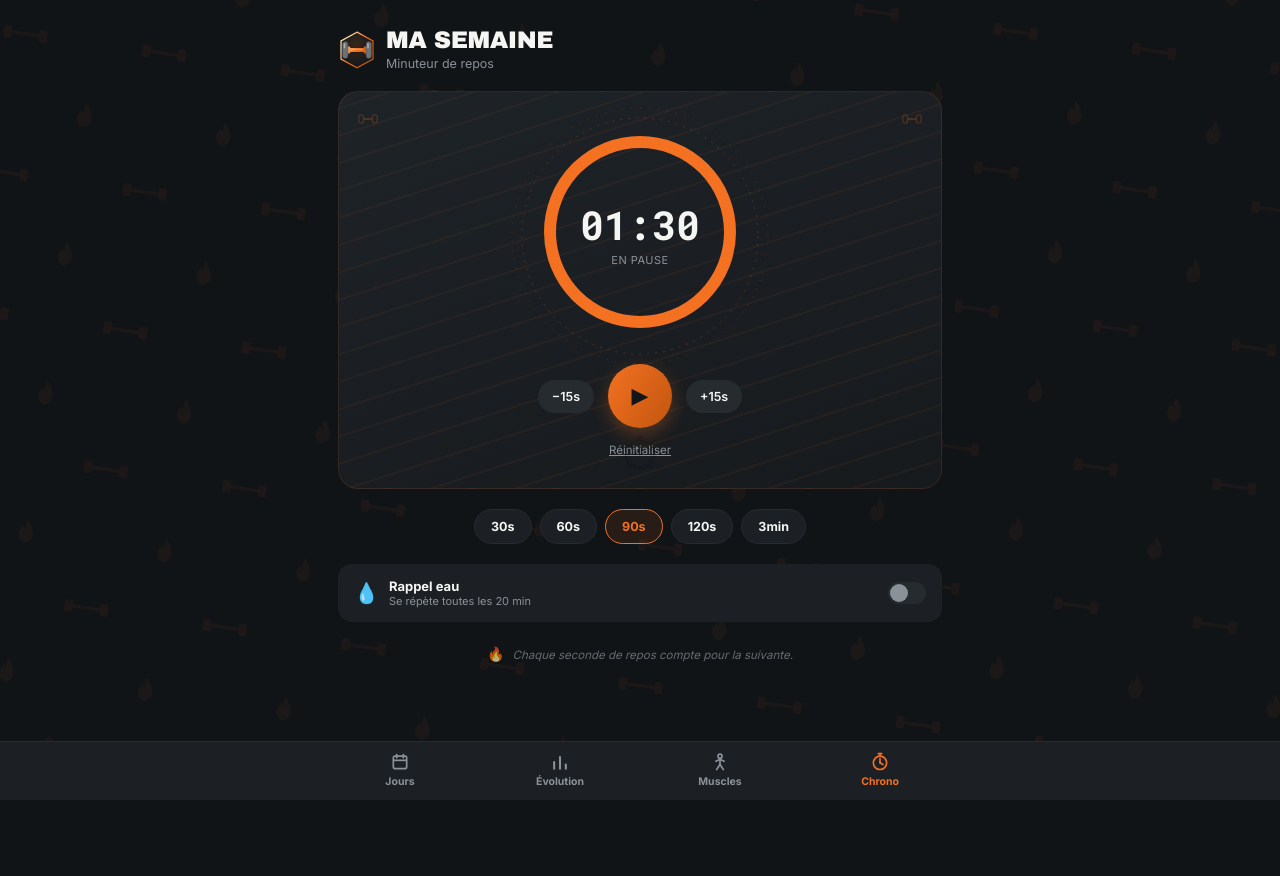
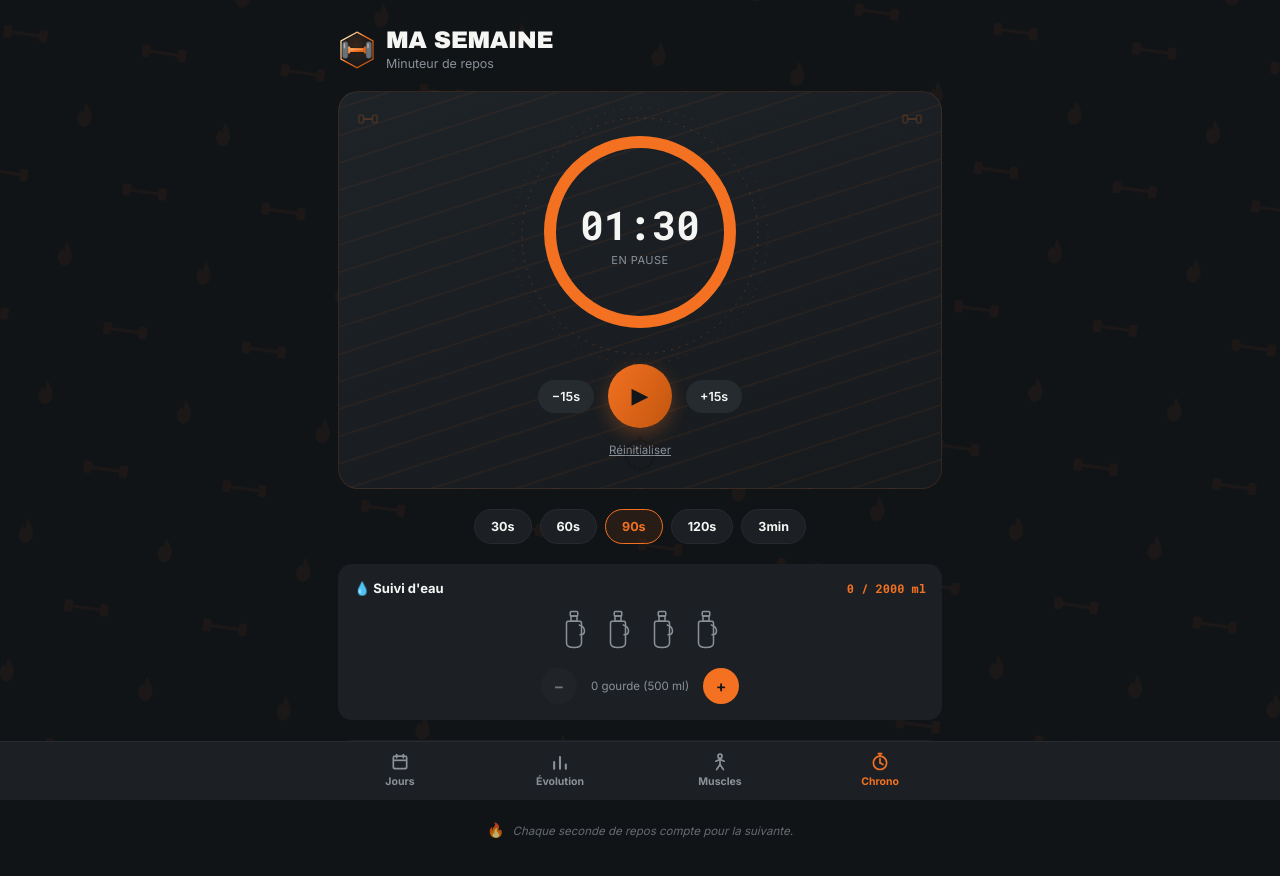
Before and after one commit to davidbdesk76-hash/sport, a React (Vite) app: page / in a window 1280 px wide. Both pictures are taken after a click on the button "Chrono". Shown: the top 876 px of the page. Before the commit the page ends 800 px from the top, so only its background shows below. Built offline with nearby package versions, Linux system fonts and the light colour scheme.

Commit message:
Add files via upload

```diff
--- a/src/App.jsx
+++ b/src/App.jsx
@@ -706,6 +706,9 @@ const STORAGE_KEY_MILESTONE = "milestone:v3"; // plus haut palier de streak déj
 const STREAK_MILESTONES = [3, 7, 14, 30, 60, 100, 200, 365];
 const STORAGE_KEY_MEMBER_CODE = "member-code:v1"; // code d'invitation de la personne sur cet appareil
 const STORAGE_KEY_ADMIN_SESSION = "admin-session:v1"; // jeton de session admin (Supabase Auth)
+const STORAGE_KEY_WATER = "water:v1"; // { "2026-09-12": 3 } — nombre de gourdes de 500ml par jour
+const WATER_GOAL_BOTTLES = 4; // 4 × 500ml = 2L par jour
+const WATER_BOTTLE_ML = 500;
 
 // ---------- Config Supabase (à remplir avec ton propre projet, voir guide) ----------
 // Remplace ces deux valeurs par celles de ton projet Supabase (Project Settings
@@ -1161,6 +1164,17 @@ export default function SportApp() {
   const [notes, setNotes] = useState({});
   const [remindersEnabled, setRemindersEnabled] = useState(false);
   const [milestoneSeen, setMilestoneSeen] = useState(0);
+  const [waterIntake, setWaterIntake] = useState({});
+
+  const todayWaterCount = waterIntake[todayISO()] || 0;
+  const setWaterFor = (count) => {
+    const clamped = Math.max(0, count);
+    const next = { ...waterIntake, [todayISO()]: clamped };
+    setWaterIntake(next);
+    persist(STORAGE_KEY_WATER, next);
+  };
+  const addBottle = () => setWaterFor(todayWaterCount + 1);
+  const removeBottle = () => setWaterFor(todayWaterCount - 1);
   const [celebrating, setCelebrating] = useState(null);
   const [pendingDetail, setPendingDetail] = useState(null);
   const [loading, setLoading] = useState(true);
@@ -1383,6 +1397,10 @@ export default function SportApp() {
         const ms = await storage.get(STORAGE_KEY_MILESTONE);
         if (ms) setMilestoneSeen(JSON.parse(ms.value));
       } catch (e) {}
+      try {
+        const w = await storage.get(STORAGE_KEY_WATER);
+        if (w) setWaterIntake(JSON.parse(w.value));
+      } catch (e) {}
       setLoading(false);
     })();
   }, []);
@@ -1697,6 +1715,10 @@ export default function SportApp() {
             waterEnabled={waterEnabled}
             waterRemaining={waterRemaining}
             onToggleWater={toggleWaterReminder}
+            bottleCount={todayWaterCount}
+            onSetBottles={setWaterFor}
+            onAddBottle={addBottle}
+            onRemoveBottle={removeBottle}
           />
         )}
 
@@ -1882,7 +1904,33 @@ function NavIcon({ type, active }) {
 }
 
 // ---------- Chrono : minuteur de repos entre les séries ----------
-function ChronoView({ duration, remaining, running, autoReturn, setDuration, setRemaining, setRunning, setAutoReturn, waterEnabled, waterRemaining, onToggleWater }) {
+// Gourde de sport façon Basic-Fit : silhouette large, bouchon vissé, anse —
+// remplie en orange quand elle est comptée, contour seul sinon.
+function BottleIcon({ filled, size = 30 }) {
+  const fillColor = filled ? "var(--accent)" : "none";
+  const strokeColor = filled ? "var(--accent-dark)" : "var(--text-muted)";
+  return (
+    <svg width={size} height={size * 1.3} viewBox="0 0 40 52">
+      {/* bouchon */}
+      <rect x="15" y="2" width="10" height="6" rx="1.5" fill={fillColor} stroke={strokeColor} strokeWidth="2" />
+      {/* col */}
+      <rect x="16" y="8" width="8" height="7" fill={fillColor} stroke={strokeColor} strokeWidth="2" />
+      {/* corps de la gourde */}
+      <path
+        d="M12 15 H28 Q30 15 30 18 L30 44 Q30 50 20 50 Q10 50 10 44 L10 18 Q10 15 12 15 Z"
+        fill={fillColor}
+        stroke={strokeColor}
+        strokeWidth="2"
+      />
+      {/* anse */}
+      <path d="M27 20 Q34 22 34 28 Q34 33 28 33" fill="none" stroke={strokeColor} strokeWidth="2" strokeLinecap="round" />
+      {/* bande façon logo, seulement visible quand pleine */}
+      {filled && <rect x="10" y="30" width="20" height="5" fill="#12161A" opacity="0.18" />}
+    </svg>
+  );
+}
+
+function ChronoView({ duration, remaining, running, autoReturn, setDuration, setRemaining, setRunning, setAutoReturn, waterEnabled, waterRemaining, onToggleWater, bottleCount, onSetBottles, onAddBottle, onRemoveBottle }) {
   const PRESETS = [30, 60, 90, 120, 180];
 
   const choosePreset = (s) => {
@@ -2015,6 +2063,37 @@ function ChronoView({ duration, remaining, running, autoReturn, setDuration, set
             {s === 180 ? "3min" : `${s}s`}
           </button>
         ))}
+      </div>
+
+      {/* Suivi d'eau — gourdes de 500ml, façon compteur Yazio */}
+      <div style={{ width: "100%", background: "var(--surface)", borderRadius: 14, padding: "16px", marginTop: 20 }}>
+        <div style={{ display: "flex", justifyContent: "space-between", alignItems: "baseline", marginBottom: 12 }}>
+          <div style={{ fontFamily: "Inter", fontWeight: 700, fontSize: 13, color: "var(--text)" }}>💧 Suivi d'eau</div>
+          <div style={{ fontFamily: "'Roboto Mono', monospace", fontSize: 12, color: "var(--accent)", fontWeight: 700 }}>
+            {bottleCount * WATER_BOTTLE_ML} / {WATER_GOAL_BOTTLES * WATER_BOTTLE_ML} ml
+          </div>
+        </div>
+
+        <div style={{ display: "flex", justifyContent: "center", gap: 10, marginBottom: 14, flexWrap: "wrap" }}>
+          {Array.from({ length: Math.max(bottleCount, WATER_GOAL_BOTTLES) }).map((_, i) => (
+            <button
+              key={i}
+              onClick={() => onSetBottles(i < bottleCount ? i : i + 1)}
+              style={{ border: "none", background: "none", cursor: "pointer", padding: 2 }}
+              aria-label={`${i + 1} gourde${i > 0 ? "s" : ""}`}
+            >
+              <BottleIcon filled={i < bottleCount} size={30} />
+            </button>
+          ))}
+        </div>
+
+        <div style={{ display: "flex", alignItems: "center", justifyContent: "center", gap: 14 }}>
+          <button onClick={onRemoveBottle} disabled={bottleCount === 0} style={{ ...roundBtnStyle, opacity: bottleCount === 0 ? 0.4 : 1, width: 36, height: 36, padding: 0, fontSize: 16 }}>−</button>
+          <span style={{ fontFamily: "Inter", fontSize: 11.5, color: "var(--text-muted)" }}>
+            {bottleCount} gourde{bottleCount > 1 ? "s" : ""} (500 ml)
+          </span>
+          <button onClick={onAddBottle} style={{ ...roundBtnStyle, width: 36, height: 36, padding: 0, fontSize: 16, background: "var(--accent)", color: "#12161A" }}>+</button>
+        </div>
       </div>
 
       {/* Rappel eau — repère toutes les 20 minutes, indépendant du repos entre séries */}
```
